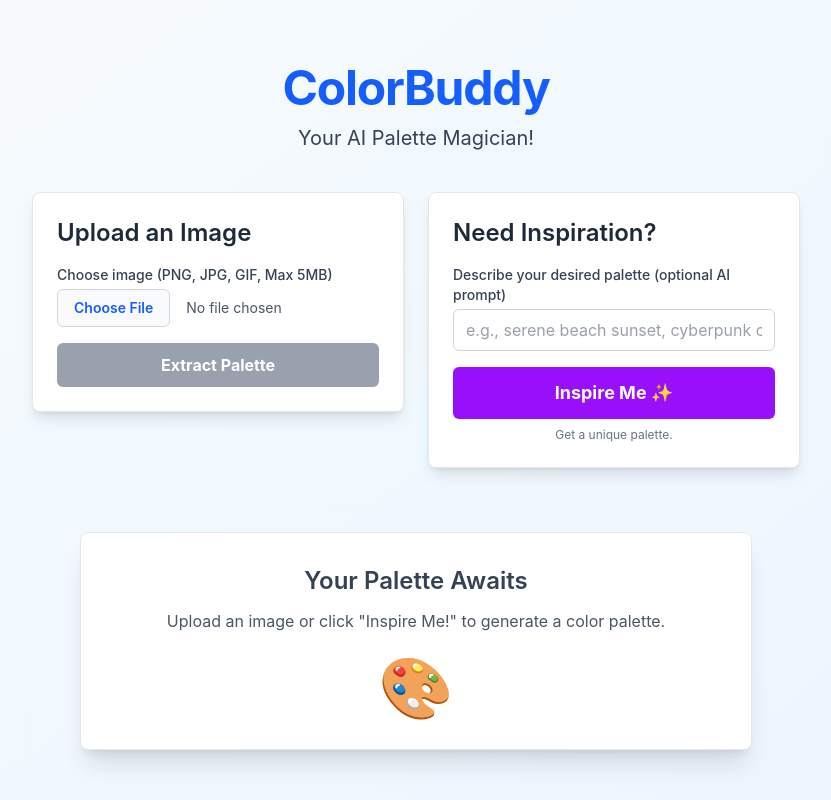
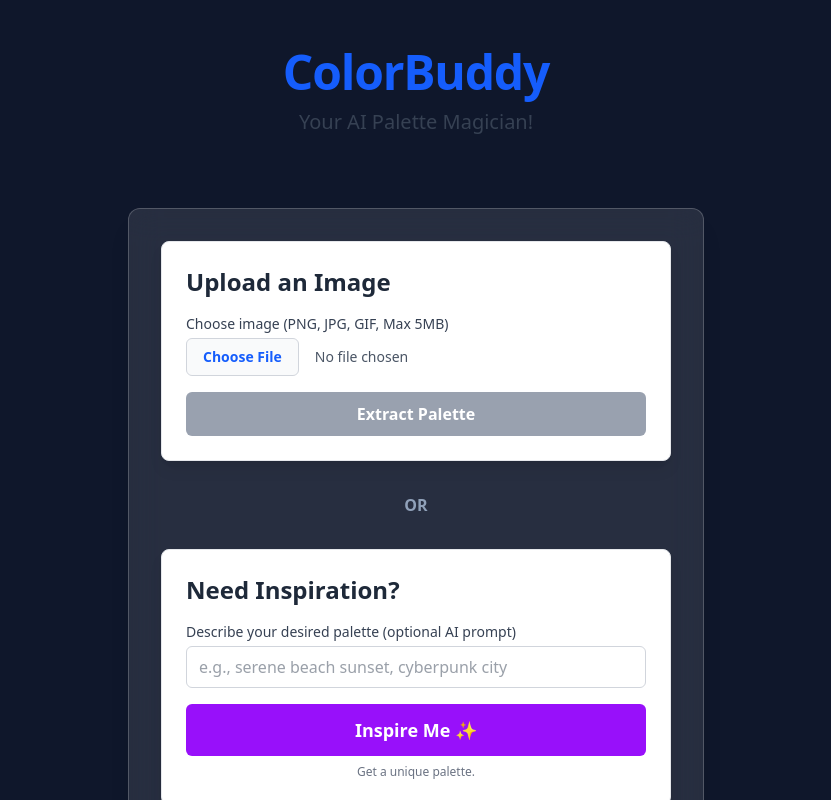
Before and after one commit to Dospalko/ColorBuddy, a React (Vite) app in the folder frontend/: page / in a window 1280 px wide. Shown: the top 800 px of the page, without its empty margins (224-1055 px from the left). Built offline with nearby package versions, Linux system fonts and the light colour scheme.

Commit message:
feat: updated layout and animations

```diff
--- a/frontend/package.json
+++ b/frontend/package.json
@@ -11,6 +11,7 @@
   },
   "dependencies": {
     "@tailwindcss/vite": "^4.1.5",
+    "get-contrast": "^3.0.0",
     "react": "^19.1.0",
     "react-dom": "^19.1.0",
     "tailwindcss": "^4.1.5",
--- a/frontend/src/App.tsx
+++ b/frontend/src/App.tsx
@@ -1,4 +1,4 @@
-import React, { useState, useEffect } from 'react';
+import React, { useState, useEffect, useMemo } from 'react';
 import { usePaletteApi } from './hooks/usePaletteApi';
 
 import AppHeader from './components/AppHeader';
@@ -6,6 +6,7 @@ import ImageUploader from './components/InspirationSource/ImageUploader';
 import InspireMeButton from './components/InspirationSource/InspireMeButton';
 import PaletteView from './components/PaletteDisplay/PaletteView';
 import ApiStatus from './components/ApiStatus';
+import { PaletteLoader } from './components/PaletteDisplay/PaletteView'; // Assuming PaletteLoader is exported
 
 // For general API status (root endpoint)
 const ROOT_API_URL = 'http://localhost:8000/';
@@ -19,10 +20,9 @@ function App() {
     extractPalette,
     generateRandomPalette,
     clearError: clearPaletteError,
-    // clearPalette // If you want a button to explicitly clear the palette
+    clearPalette,
   } = usePaletteApi();
 
-  // Fetch initial root API status
   useEffect(() => {
     let isMounted = true;
     fetch(ROOT_API_URL)
@@ -31,62 +31,95 @@ function App() {
         return response.json();
       })
       .then(data => {
-        if (isMounted) setRootApiMessage(data.message || "API responded, but no message found.");
+        if (isMounted) setRootApiMessage(data.message || "API responded.");
       })
       .catch(error => {
         console.error("Error fetching root API status:", error);
-        if (isMounted) setRootApiMessage(`Could not connect to backend. ${error.message}`);
+        if (isMounted) setRootApiMessage(`Backend connection failed. ${error.message}`);
       });
-    return () => { isMounted = false; }; // Cleanup on unmount
+    return () => { isMounted = false; };
   }, []);
 
+  // Memoize the PaletteView to prevent re-renders if only isLoading changes without palette data
+  const MemoizedPaletteView = useMemo(() => (
+    <PaletteView palette={palette} isLoading={false} />
+  ), [palette]);
+
   return (
-    <div className="min-h-screen flex flex-col items-center bg-gradient-to-br from-slate-50 via-sky-50 to-indigo-50 dark:from-gray-800 dark:via-gray-900 dark:to-black p-4 selection:bg-purple-500 selection:text-white">
-      <div className="container mx-auto flex flex-col items-center py-8 md:py-12 w-full">
+    <div className="min-h-screen w-full flex flex-col items-center justify-start bg-slate-900 selection:bg-purple-600 selection:text-white overflow-x-hidden">
+      {/* Background decorative elements - example */}
+      <div className="fixed inset-0 z-[-1] opacity-20 dark:opacity-30">
+        <div className="absolute top-[-50px] left-[-50px] w-72 h-72 bg-purple-500 rounded-full filter blur-3xl animate-pulse-slow"></div>
+        <div className="absolute bottom-[-50px] right-[-50px] w-72 h-72 bg-sky-500 rounded-full filter blur-3xl animate-pulse-slower"></div>
+        <div className="absolute top-[20%] left-[30%] w-48 h-48 bg-pink-500 rounded-full filter blur-2xl animate-pulse-slowest"></div>
+      </div>
+
+      <div className="container mx-auto flex flex-col items-center py-8 md:py-12 px-4 w-full relative z-10">
         <AppHeader />
 
-        <main className="w-full max-w-3xl mb-8">
-          <div className="grid md:grid-cols-2 gap-6 items-start"> {/* items-start for different heights */}
+        {/* Conditional rendering for Input vs. Palette Output for a more focused flow */}
+        {(!palette && !isLoadingPalette && !paletteError) && (
+          <main className="w-full max-w-xl my-8 p-6 md:p-8 space-y-8 glassmorphic">
+            <div>
               <ImageUploader
                 onExtract={extractPalette}
                 isLoading={isLoadingPalette}
                 currentError={paletteError}
                 clearCurrentError={clearPaletteError}
               />
+            </div>
+            <div className="text-center text-slate-400 dark:text-slate-500 font-semibold">OR</div>
+            <div>
               <InspireMeButton
                 onGenerate={generateRandomPalette}
                 isLoading={isLoadingPalette}
-              // Pass error/clearError if you want specific error handling per button
               />
             </div>
           </main>
+        )}
 
-        {/* Display palette operation error globally or specifically */}
-        {paletteError && !isLoadingPalette && ( // Show error only if not loading a new palette
-          <div className="w-full max-w-2xl p-4 mb-6 bg-red-100 dark:bg-red-900 border border-red-400 dark:border-red-700 text-red-700 dark:text-red-200 rounded-md text-center shadow-md" role="alert">
+        {/* Error Display */}
+        {paletteError && !isLoadingPalette && (
+          <div className="w-full max-w-xl p-4 my-6 bg-red-500/20 backdrop-blur-md border border-red-500/50 text-red-100 rounded-lg text-center shadow-lg" role="alert">
             <div className="flex items-center justify-between">
-                <div>
-                    <p className="font-bold">Error:</p>
-                    <p>{paletteError}</p>
+              <div className="text-left">
+                <p className="font-bold text-red-50">Oops! Something went wrong.</p>
+                <p className="text-sm">{paletteError}</p>
               </div>
               <button
-                    onClick={clearPaletteError}
-                    className="ml-4 p-1 text-red-600 dark:text-red-300 hover:text-red-800 dark:hover:text-red-100 rounded-full focus:outline-none focus:ring-1 focus:ring-red-500"
-                    aria-label="Dismiss error"
+                onClick={() => { clearPaletteError(); clearPalette(); }} // Also clear palette on error dismiss
+                className="ml-4 p-2 text-red-100 hover:bg-red-500/30 rounded-full focus-ring"
+                aria-label="Dismiss error and clear palette"
               >
-                    <svg xmlns="http://www.w3.org/2000/svg" className="h-5 w-5" viewBox="0 0 20 20" fill="currentColor">
-                        <path fillRule="evenodd" d="M10 18a8 8 0 100-16 8 8 0 000 16zM8.707 7.293a1 1 0 00-1.414 1.414L8.586 10l-1.293 1.293a1 1 0 101.414 1.414L10 11.414l1.293 1.293a1 1 0 001.414-1.414L11.414 10l1.293-1.293a1 1 0 00-1.414-1.414L10 8.586 8.707 7.293z" clipRule="evenodd" />
+                <svg xmlns="http://www.w3.org/2000/svg" className="h-6 w-6" fill="none" viewBox="0 0 24 24" stroke="currentColor">
+                  <path strokeLinecap="round" strokeLinejoin="round" strokeWidth={2} d="M6 18L18 6M6 6l12 12" />
                 </svg>
               </button>
             </div>
           </div>
         )}
 
-        <section className="w-full flex justify-center">
-          <PaletteView palette={palette} isLoading={isLoadingPalette} />
+        {/* Loading State for Palette */}
+        {isLoadingPalette && (
+          <div className="w-full flex justify-center my-8">
+            <PaletteLoader />
+          </div>
+        )}
+
+        {/* Palette Display Area - This becomes the main focus once a palette is loaded */}
+        {palette && !isLoadingPalette && !paletteError && (
+          <section className="w-full flex flex-col items-center my-8">
+            {MemoizedPaletteView}
+            <button
+              onClick={clearPalette}
+              className="mt-8 px-6 py-2 bg-rose-600/80 hover:bg-rose-600 text-white font-semibold rounded-lg shadow-md hover:shadow-lg transition-all duration-150 focus-ring"
+            >
+              Start Over / Clear Palette
+            </button>
           </section>
+        )}
 
-        <footer className="mt-auto pt-10">
+        <footer className="mt-auto pt-12 pb-4">
           <ApiStatus message={rootApiMessage} />
         </footer>
       </div>
--- a/frontend/src/index.css
+++ b/frontend/src/index.css
@@ -1,6 +1,44 @@
 @import "tailwindcss";
 
-body {
-  @apply bg-gray-100 dark:bg-gray-900 text-gray-900 dark:text-gray-100 transition-colors duration-200;
-  font-family: 'Inter', sans-serif; /* Príklad fontu - nainštaluj alebo použi systémový */
+
+@layer base {
+  body {
+    @apply bg-slate-900 text-slate-200 antialiased; /* Default dark theme */
+    /* Or a light theme default: @apply bg-slate-50 text-slate-800 antialiased; */
+  }
+  /* Custom scrollbar for a cleaner look (optional) */
+  ::-webkit-scrollbar {
+    width: 8px;
+    height: 8px;
+  }
+  ::-webkit-scrollbar-track {
+    @apply bg-slate-700 dark:bg-slate-800 rounded-full;
+  }
+  ::-webkit-scrollbar-thumb {
+    @apply bg-purple-500 hover:bg-purple-400 rounded-full;
+  }
 }
+
+/* Glassmorphism utility class */
+.glassmorphic {
+  @apply bg-white/10 backdrop-blur-lg border border-white/20 rounded-xl shadow-xl;
+  /* Adjust alpha, blur, and border as needed */
+}
+
+/* Neumorphic-ish button style (use sparingly) */
+.neumorphic-button-light {
+  @apply bg-slate-100 text-slate-700 rounded-lg shadow-[5px_5px_10px_#bec8e4,-5px_-5px_10px_#ffffff]
+         hover:shadow-[inset_2px_2px_5px_#bec8e4,inset_-2px_-2px_5px_#ffffff] transition-shadow;
+}
+.neumorphic-button-dark {
+   @apply bg-slate-800 text-slate-200 rounded-lg shadow-[5px_5px_15px_#1f2937,-5px_-5px_15px_#4b5563]
+         hover:shadow-[inset_3px_3px_7px_#1f2937,inset_-3px_-3px_7px_#4b5563] transition-shadow;
+}
+
+/* Focus ring utilities */
+.focus-ring {
+  @apply focus:outline-none focus:ring-2 focus:ring-purple-500 focus:ring-offset-2 focus:ring-offset-slate-900 dark:focus:ring-offset-slate-800;
+}
+.focus-ring-inset {
+  @apply focus:outline-none focus:ring-2 focus:ring-inset focus:ring-purple-500;
+}
```
Also changed, not shown: 1 other file (tests, documents, lock files or other folders). Lines whose indentation alone changed are shown as unchanged.
